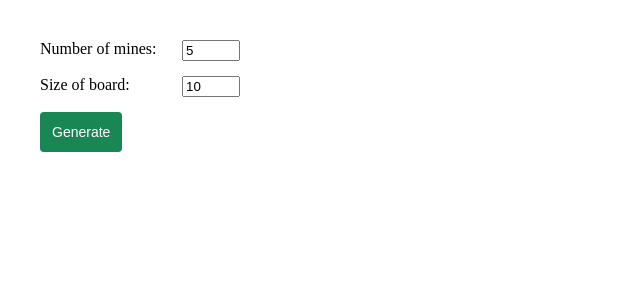
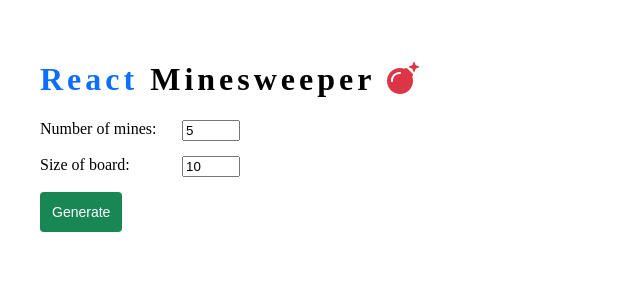
Before and after one commit to tinproht123/react-learning, a React (Vite) app in the folder react-minesweeper/: page / in a window 1280 px wide. Shown: the top 300 px of the page, without its empty margins (0-640 px from the left). Built offline with nearby package versions, Linux system fonts and the light colour scheme.

Commit message:
completed project

```diff
--- a/react-minesweeper/src/App.css
+++ b/react-minesweeper/src/App.css
@@ -30,7 +30,7 @@
 }
 
 .cell-white {
-  background-color: white;
+  background-color: #c0bcbc;
 }
 
 .form-control {
--- a/react-minesweeper/src/App.jsx
+++ b/react-minesweeper/src/App.jsx
@@ -1,6 +1,9 @@
-import { useState } from "react";
+import { useEffect, useState } from "react";
 import "./App.css";
 import Board from "./components/Board";
+import { FontAwesomeIcon } from "@fortawesome/react-fontawesome";
+import { faBomb } from "@fortawesome/free-solid-svg-icons";
+import { library } from "@fortawesome/fontawesome-svg-core";
 
 function App() {
   const [mineSize, setMineSize] = useState(5);
@@ -8,9 +11,22 @@
   const [board, setBoard] = useState([]);
   const [gameOver, setGameOver] = useState(false);
   const [youWon, setYouWon] = useState(false);
+  const [noneMineCell, setNonMineCell] = useState();
+
+  library.add(faBomb);
+
+  useEffect(() => {
+    if (checkWin()) {
+      setYouWon(true);
+      revealMines();
+    }
+  }, [board]);
 
   const generateBoard = () => {
+    setYouWon(false);
+    setGameOver(false);
     //create board
+    setNonMineCell(Math.pow(boardSize, 2) - mineSize);
     let result = Array.from({ length: boardSize }, () =>
       Array.from({ length: boardSize }, () => ({
         isMine: false,
@@ -63,10 +79,7 @@
     if (board[row][col].isRevaled) return;
     const newBoard = [...board];
     newBoard[row][col].isRevaled = true;
-    if (checkWin()) {
-      setYouWon(true);
-      console.log("You won!");
-    }
+    setNonMineCell((prevState) => prevState - 1);
     if (newBoard[row][col].isMine) {
       setGameOver(true);
       revealMines();
@@ -74,7 +87,6 @@
     if (newBoard[row][col].neighborCount === 0) {
       revealNeighbor(newBoard, row, col);
     }
-
     setBoard(newBoard);
   };
 
@@ -94,6 +106,7 @@
             !board[neighborRow][neighborCol].isRevaled
           ) {
             board[neighborRow][neighborCol].isRevaled = true;
+            setNonMineCell((prevState) => prevState - 1);
             if (board[neighborRow][neighborCol].neighborCount === 0) {
               revealNeighbor(board, neighborRow, neighborCol);
             }
@@ -111,18 +124,19 @@
     );
   };
   function checkWin() {
-    for (let row = 0; row < board.length; row++) {
-      for (let col = 0; col < board.length; col++) {
-        const cell = board[row][col];
-        if (!cell.isMine && !cell.isRevealed) {
-          return false;
-        }
-      }
+    if (noneMineCell === 0) {
+      console.log("You won!");
+      return true;
     }
-    return true;
+    console.log(false);
+    return false;
   }
   return (
     <div className="container">
+      <h1 style={{ letterSpacing: "4px" }}>
+        <span style={{ color: "#0d6efd" }}>React</span> Minesweeper{" "}
+        <FontAwesomeIcon color="#dc3545" icon="fa-solid fa-bomb" />
+      </h1>
       <div className="form-control">
         <label htmlFor="">Number of mines:</label>
         <input
@@ -150,7 +164,7 @@
       <button onClick={() => generateBoard()} className="btn-generate">
         Generate
       </button>
-      {gameOver && (
+      {(gameOver || youWon) && (
         <button
           onClick={() => {
             setGameOver(false);
```
